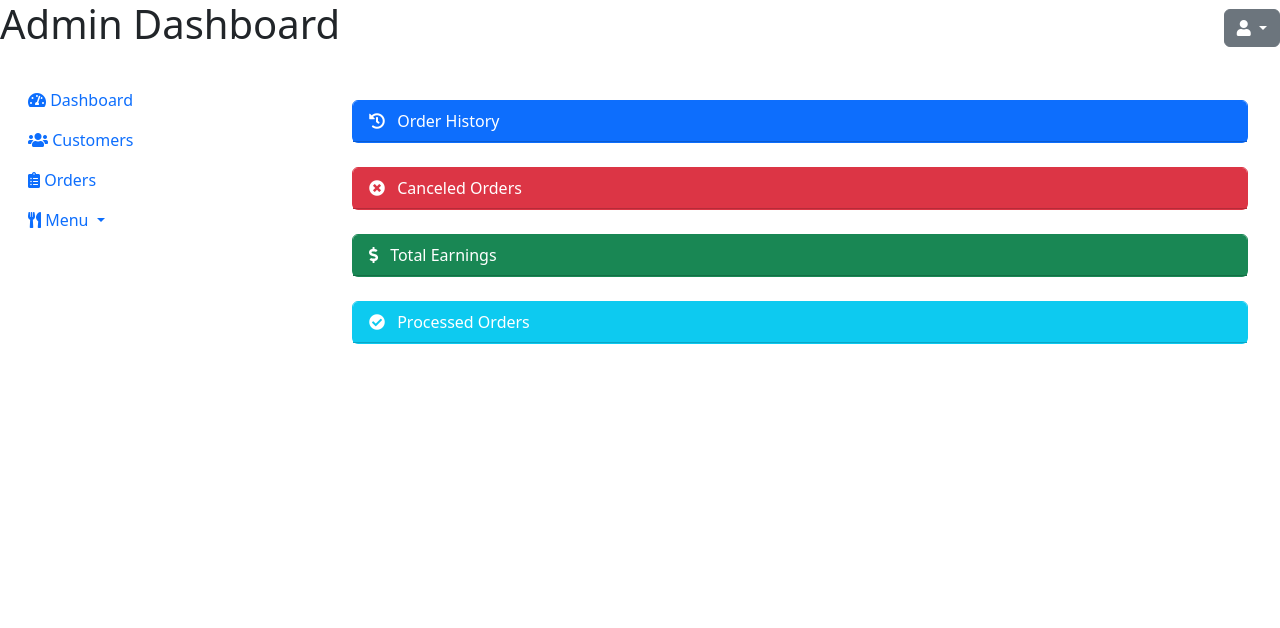
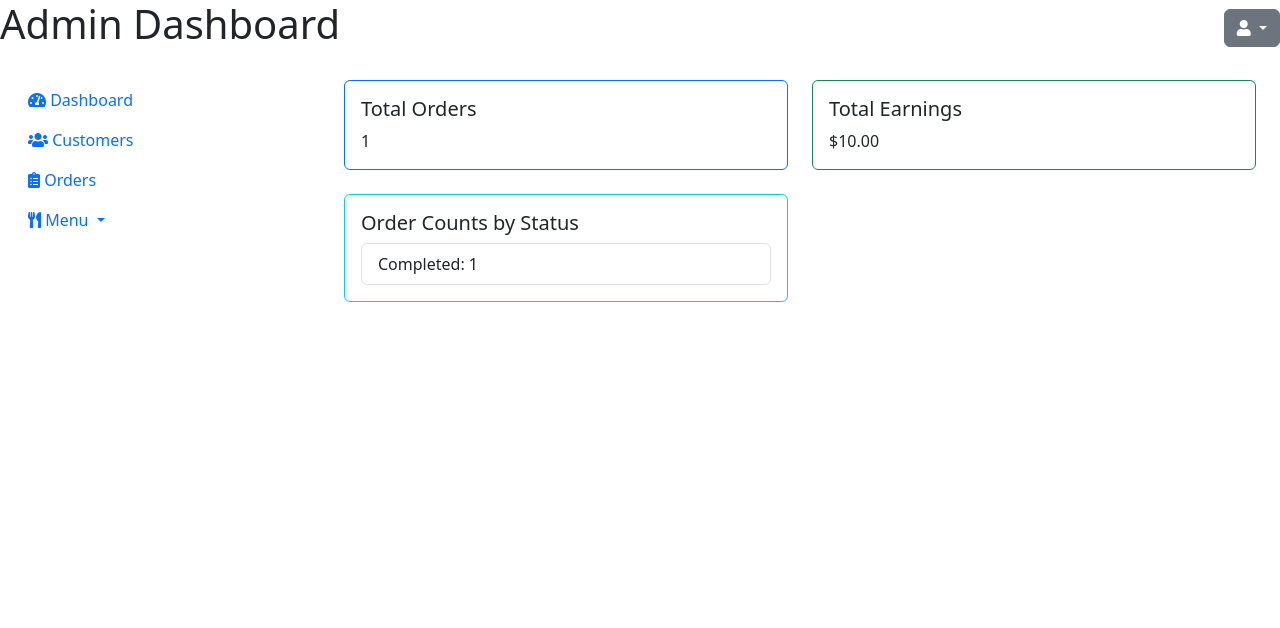
Before and after one commit to SiboneloMaphelana/UMP-Order-System, a PHP site: page /admin/dashboard.php in a window 1280 px wide. Shown: the top 628 px of the page. Run offline with PHP 8.4, Linux system fonts and the light colour scheme; the visitor is signed in with stand-in values (Sample User, id 1); data comes from the database, SQL or seed files in the repository; tables that the repository leaves empty or names only in its code hold one stand-in row (values such as "Sample post").

Commit message:
Reporting and analytics dashboard

```diff
--- a/admin/dashboard.php
+++ b/admin/dashboard.php
@@ -1,5 +1,19 @@
 <?php
 include("model/login_check.php");
+require_once '../connection/connection.php';
+require_once 'model/ReportingAndAnalytics.php';
+
+// Initialize the ReportingAndAnalytics class
+$reporting = new ReportingAndAnalytics($conn);
+
+// Fetch data using the methods
+$totalOrdersCount = $reporting->getTotalOrders();
+$totalEarnings = $reporting->getTotalEarnings();
+$orderCountsByStatus = $reporting->getOrderCountsByStatus();
+$ordersPerMonth = $reporting->getOrdersPerMonth();
+$totalCustomersCount = $reporting->getTotalCustomers();
+$averageOrderValue = $reporting->getAverageOrderValue();
+$totalCanceledOrdersCount = $reporting->getTotalCanceledOrders();
 ?>
 <!DOCTYPE html>
 <html lang="en">
@@ -13,7 +27,6 @@ include("model/login_check.php");
 </head>
 <body>
 
-<!-- Header -->
 <header class="header">
     <div class="d-flex justify-content-between align-items-center">
         <h1 class="logo">Admin Dashboard</h1>
@@ -30,18 +43,15 @@ include("model/login_check.php");
         </div>
     </div>
 </header>
-<?php
-if (isset($_SESSION['error'])){
-    echo '<div class="alert alert-danger" role="alert">
-    '.$_SESSION['error'].'
-  </div>';
-    unset($_SESSION['error']);
-}
-?>
 
-<!-- Main Content -->
+<?php if (isset($_SESSION['error'])): ?>
+    <div class="alert alert-danger" role="alert"><?php echo $_SESSION['error']; ?></div>
+    <?php unset($_SESSION['error']); ?>
+<?php endif; ?>
+
 <div class="container-fluid mt-4">
     <div class="row">
+
         <!-- Sidebar -->
         <div class="col-md-3">
             <div class="sidebar">
@@ -78,50 +88,48 @@ if (isset($_SESSION['error'])){
 
         <!-- Main Content Area -->
         <div class="col-md-9">
-      <div class="content">
-        <!-- Order History Section -->
-        <div class="card mb-4 border-primary">
-          <a href="order_history.php" class="card-link text-decoration-none">
-            <div class="card-header bg-primary text-white">
-              <i class="fas fa-history me-2"></i> Order History
+            <div class="container">
+                <div class="row g-4">
+                    <!-- Total Orders Section -->
+                    <div class="col-md-6">
+                        <div class="card border-primary">
+                            <div class="card-body">
+                                <h5 class="card-title">Total Orders</h5>
+                                <p class="card-text"><?php echo $totalOrdersCount; ?></p>
                             </div>
-          </a>
                         </div>
-
-        <!-- Canceled Orders Section -->
-        <div class="card mb-4 border-danger">
-          <a href="canceled_orders.php" class="card-link text-decoration-none">
-            <div class="card-header bg-danger text-white">
-              <i class="fas fa-times-circle me-2"></i> Canceled Orders
-            </div>
-          </a>
                     </div>
 
                     <!-- Total Earnings Section -->
-        <div class="card mb-4 border-success">
-          <a href="total_earnings.php" class="card-link text-decoration-none">
-            <div class="card-header bg-success text-white">
-              <i class="fas fa-dollar-sign me-2"></i> Total Earnings
+                    <div class="col-md-6">
+                        <div class="card border-success">
+                            <div class="card-body">
+                                <h5 class="card-title">Total Earnings</h5>
+                                <p class="card-text">$<?php echo number_format($totalEarnings, 2); ?></p>
                             </div>
-          </a>
+                        </div>
                     </div>
 
-        <!-- Processed Orders Section -->
-        <div class="card mb-4 border-info">
-          <a href="processed_orders.php" class="card-link text-decoration-none">
-            <div class="card-header bg-info text-white">
-              <i class="fas fa-check-circle me-2"></i> Processed Orders
-            </div>
-          </a>
+                    <!-- Order Counts by Status Section -->
+                    <div class="col-md-6">
+                        <div class="card border-info">
+                            <div class="card-body">
+                                <h5 class="card-title">Order Counts by Status</h5>
+                                <ul class="list-group">
+                                    <?php foreach ($orderCountsByStatus as $status => $count): ?>
+                                        <li class="list-group-item"><?php echo ucfirst($status); ?>: <?php echo $count; ?></li>
+                                    <?php endforeach; ?>
+                                </ul>
                             </div>
                         </div>
                     </div>
 
                 </div>
             </div>
+        </div>
 
-
-
+    </div>
+</div>
 
 <!-- Footer -->
 <footer class="footer">
@@ -132,5 +140,6 @@ if (isset($_SESSION['error'])){
 
 <script src="https://cdn.jsdelivr.net/npm/bootstrap@5.3.0/dist/js/bootstrap.bundle.min.js"></script>
 <script src="admin.js"></script>
+
 </body>
 </html>
--- /dev/null
+++ b/admin/model/ReportingAndAnalytics.php
@@ -0,0 +1,118 @@
+<?php
+class ReportingAndAnalytics {
+    private $conn;
+
+    public function __construct($conn) {
+        $this->conn = $conn;
+    }
+
+    /**
+     * Retrieves the total number of orders from the database.
+     *
+     * @return int The total number of orders.
+     */
+    public function getTotalOrders(): int {
+        $stmt = $this->conn->prepare('SELECT COUNT(*) as total FROM orders');
+        $stmt->execute();
+        $result = $stmt->get_result();
+        $row = $result->fetch_assoc();
+        return (int)$row['total'];
+    }
+
+    /**
+     * Retrieves the total earnings from all orders.
+     *
+     * @return float The total earnings.
+     */
+    public function getTotalEarnings(): float {
+        $stmt = $this->conn->prepare('SELECT SUM(total_amount) as earnings FROM orders WHERE status = ?');
+        $completedStatus = 'completed';
+        $stmt->bind_param('s', $completedStatus);
+        $stmt->execute();
+        $result = $stmt->get_result();
+        $row = $result->fetch_assoc();
+        return (float)$row['earnings'];
+    }
+
+    /**
+     * Retrieves the number of orders for each status.
+     *
+     * @return array An associative array with order statuses as keys and their counts as values.
+     */
+    public function getOrderCountsByStatus(): array {
+        $stmt = $this->conn->prepare('SELECT status, COUNT(*) as count FROM orders GROUP BY status');
+        $stmt->execute();
+        $result = $stmt->get_result();
+        $orderCounts = [];
+        while ($row = $result->fetch_assoc()) {
+            $orderCounts[$row['status']] = (int)$row['count'];
+        }
+        return $orderCounts;
+    }
+
+    /**
+     * Retrieves the number of orders per month.
+     *
+     * @return array An associative array with months as keys and order counts as values.
+     */
+    public function getOrdersPerMonth(): array {
+        $stmt = $this->conn->prepare('SELECT MONTH(order_date) as month, COUNT(*) as count FROM orders GROUP BY MONTH(order_date)');
+        $stmt->execute();
+        $result = $stmt->get_result();
+        $ordersPerMonth = [];
+        while ($row = $result->fetch_assoc()) {
+            $ordersPerMonth[(int)$row['month']] = (int)$row['count'];
+        }
+        return $ordersPerMonth;
+    }
+
+
+
+    /**
+     * Retrieves the total number of customers.
+     *
+     * @return int The total number of customers.
+     */
+    public function getTotalCustomers(): int {
+        $stmt = $this->conn->prepare('SELECT COUNT(*) as total FROM users WHERE role = ?');
+        $customerRole = 'customer';
+        $stmt->bind_param('s', $customerRole);
+        $stmt->execute();
+        $result = $stmt->get_result();
+        $row = $result->fetch_assoc();
+        return (int)$row['total'];
+    }
+
+
+
+    /**
+     * Retrieves the average order value.
+     *
+     * @return float The average order value.
+     */
+    public function getAverageOrderValue(): float {
+        $stmt = $this->conn->prepare('SELECT AVG(total_amount) as average FROM orders WHERE status = ?');
+        $completedStatus = 'completed';
+        $stmt->bind_param('s', $completedStatus);
+        $stmt->execute();
+        $result = $stmt->get_result();
+        $row = $result->fetch_assoc();
+        return (float)$row['average'];
+    }
+
+    /**
+     * Retrieves the total number of canceled orders.
+     *
+     * @return int The total number of canceled orders.
+     */
+    public function getTotalCanceledOrders(): int {
+        $stmt = $this->conn->prepare('SELECT COUNT(*) as total FROM orders WHERE status = ?');
+        $canceledStatus = 'canceled';
+        $stmt->bind_param('s', $canceledStatus);
+        $stmt->execute();
+        $result = $stmt->get_result();
+        $row = $result->fetch_assoc();
+        return (int)$row['total'];
+    }
+}
+?>
```
Lines whose indentation alone changed are shown as unchanged.
